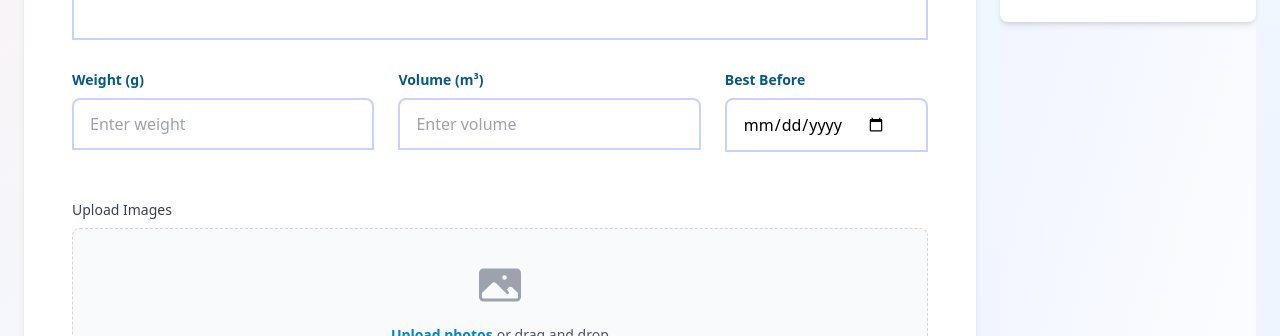
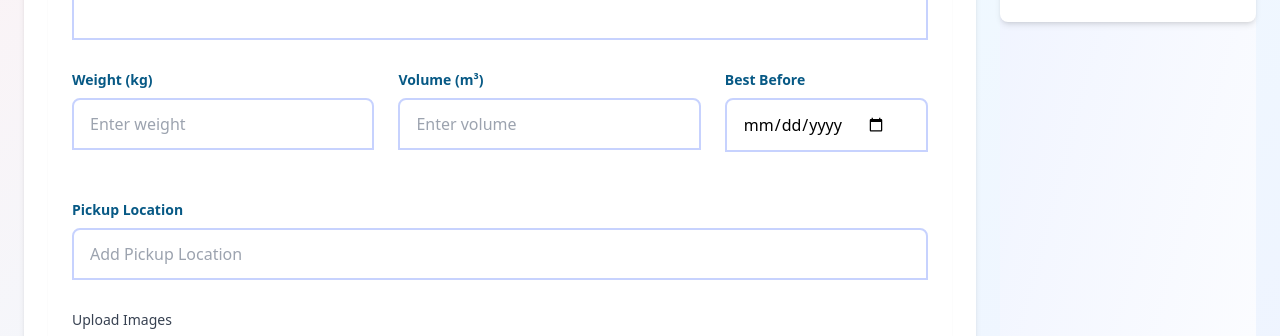
Before and after one commit to jaseel97/donateportal, a React (Vite) app in the folder frontend/: page /samaritan in a window 1280 px wide. Shown: the part 390-726 px from the top of the page. Built offline with nearby package versions, Linux system fonts and the light colour scheme; no server answers.

Commit message:
Corrected donate items API

```diff
--- a/frontend/src/DonationForm.jsx
+++ b/frontend/src/DonationForm.jsx
@@ -18,8 +18,9 @@ const DonationForm = ({ onSubmit }) => {
     weight: '',
     volume: '',
     bestBefore: '',
-    latitude: '',
-    longitude: ''
+    pickupWindowStart: '09:00',
+    pickupWindowEnd: '17:00',
+    availableTill: '',
   });
 
   useEffect(() => {
@@ -62,6 +63,19 @@ const DonationForm = ({ onSubmit }) => {
     }));
   };
 
+  const formatToISOWithTimezone = (date) => {
+    const pad = (num) => String(num).padStart(2, '0');
+
+    const year = date.getUTCFullYear();
+    const month = pad(date.getUTCMonth() + 1);
+    const day = pad(date.getUTCDate());
+    const hours = pad(date.getUTCHours());
+    const minutes = pad(date.getUTCMinutes());
+    const seconds = pad(date.getUTCSeconds());
+
+    return `${year}-${month}-${day}T${hours}:${minutes}:${seconds}+00:00`;
+  };
+
   const handleSubmit = async (e) => {
     e.preventDefault();
 
@@ -69,14 +83,17 @@ const DonationForm = ({ onSubmit }) => {
       category: parseInt(formData.categoryID, 10),
       description: formData.about,
       pickup_location: {
-        latitude: 43.880,
-        longitude: -79.605
+        latitude: 43.655070, // Hardcoded value
+        longitude: -79.345015 // Hardcoded value
       },
       weight: formData.weight,
-      weight_unit: "g",
+      weight_unit: "kg",
       volume: formData.volume,
       volume_unit: "m³",
-      best_before: new Date(formData.bestBefore).toISOString().split('T')[0]
+      best_before: new Date(formData.bestBefore).toISOString().split('T')[0],
+      pickup_window_start: formData.pickupWindowStart,
+      pickup_window_end: formData.pickupWindowEnd,
+      available_till: formatToISOWithTimezone(new Date(formData.bestBefore))
     };
 
     try {
@@ -103,7 +120,10 @@ const DonationForm = ({ onSubmit }) => {
       pickupDate: '',
       weight: '',
       volume: '',
-      bestBefore: ''
+      bestBefore: '',
+      pickupWindowStart: '09:00',
+      pickupWindowEnd: '17:00',
+      availableTill: ''
     });
   };
 
@@ -147,11 +167,10 @@ const DonationForm = ({ onSubmit }) => {
               />
             </div>
 
-            {/* Weight and Volume inputs in one line */}
             <div className="flex gap-6 mb-6">
               <div className="flex-1">
                 <label htmlFor="weight" className="categorylabel">
-                  Weight (g)
+                  Weight (kg)
                 </label>
                 <input
                   type="number"
@@ -181,8 +200,6 @@ const DonationForm = ({ onSubmit }) => {
                   step="1.0"
                 />
               </div>
-
-                {/* Best Before Date */}
               <div className="mb-6">
                 <label htmlFor="bestBefore" className="categorylabel">
                   Best Before
@@ -193,6 +210,21 @@ const DonationForm = ({ onSubmit }) => {
                   onChange={handleInputChange}
                 />
               </div>
+            </div>
+            <div className="mb-6">
+              <label htmlFor="pickup-location" className="categorylabel">
+                Pickup Location
+              </label>
+              <textarea
+                id="pickup-location"
+                name="pickup-location"
+                rows={1}
+                value={formData.pickupLocation}
+                onChange={handleInputChange}
+                className="textareastyle resize-none"
+                placeholder="Add Pickup Location"
+                required
+              />
             </div>
 
             <UploadImage
```
Lines whose indentation alone changed are shown as unchanged.
